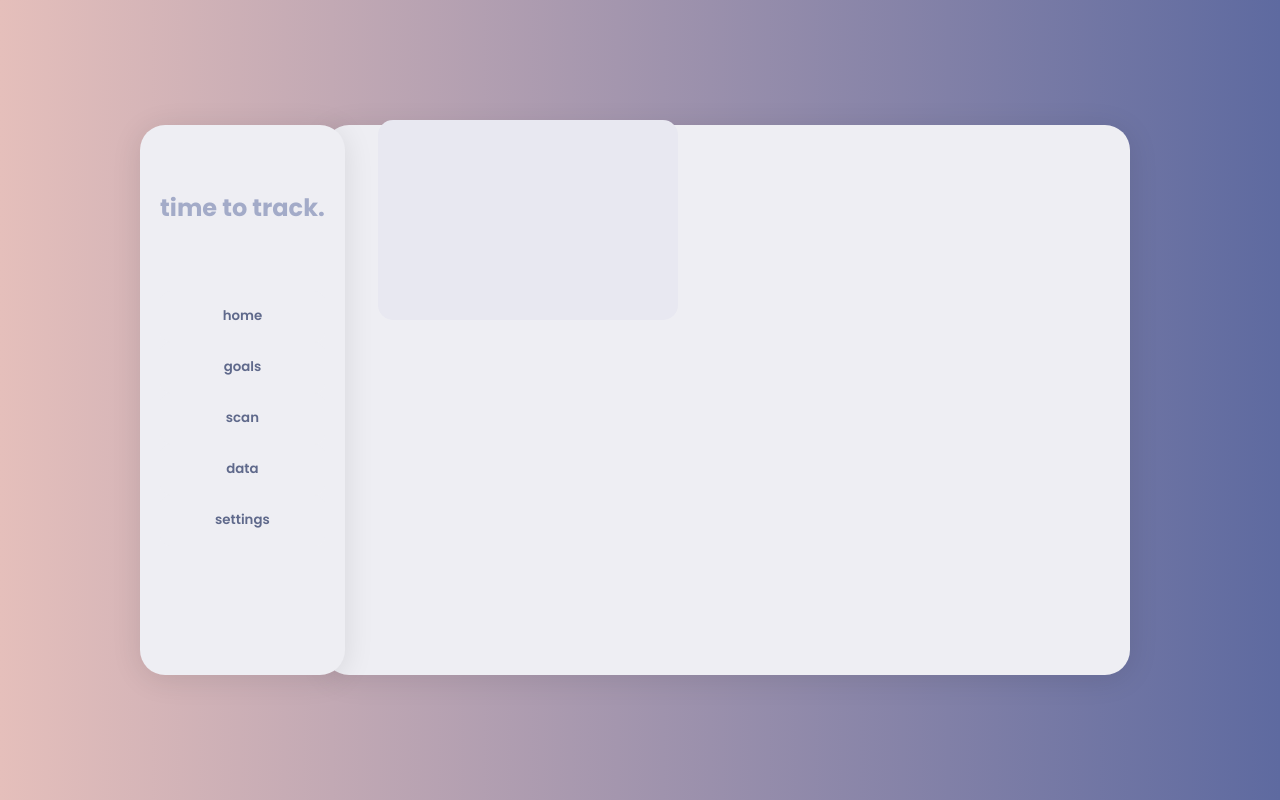
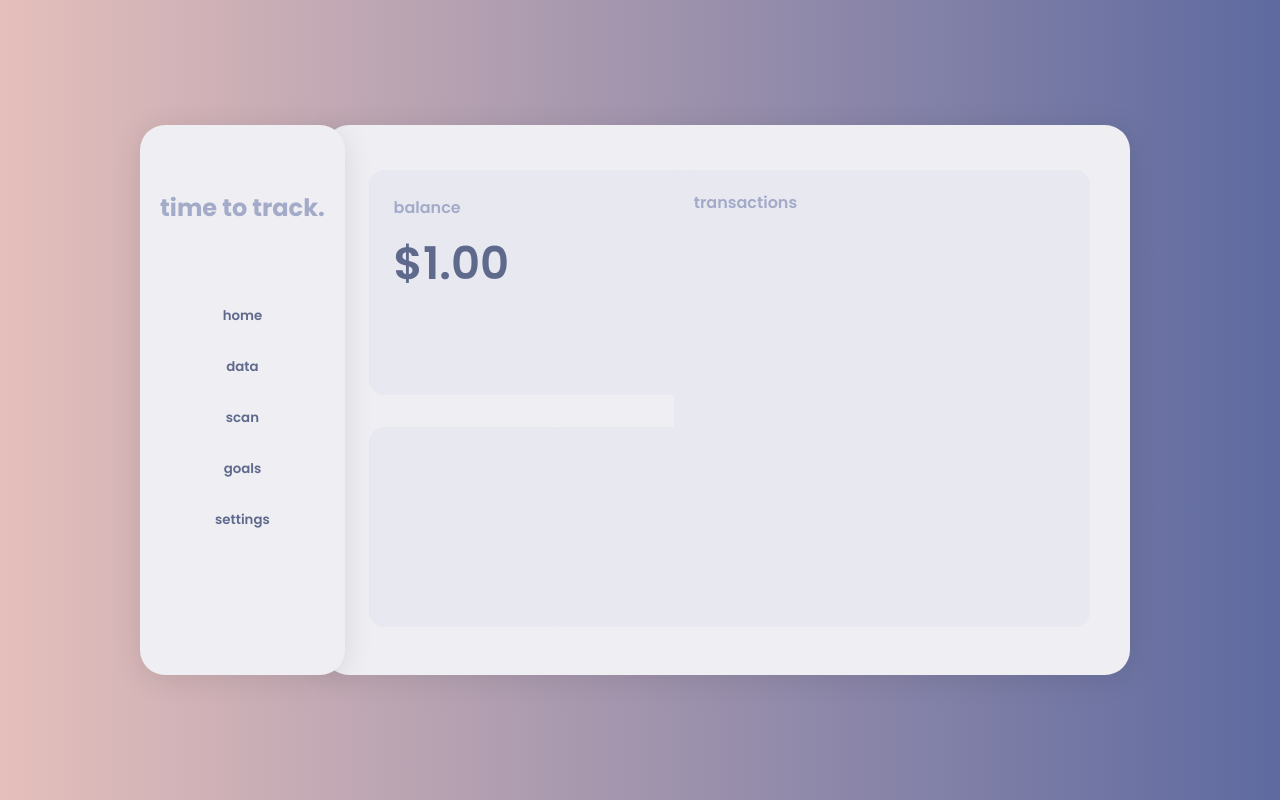
Before and after one commit to ethneau/budgeting-app, a plain HTML site: page index.html in a window 1280 px wide. Drawn offline with nearby package versions, Linux system fonts and the light colour scheme.

Commit message:
edited main layout and balance

```diff
--- a/app.js
+++ b/app.js
@@ -1,3 +1,14 @@
+let bal = 1.0;
 function changeColor(element, color) {
   element.style.backgroundColor = color;
 }
+function updateElement() {
+  var newValue = bal;
+  newValue = bal.toFixed(2);
+  document.getElementById("bal").innerHTML = "$" + newValue;
+}
+
+// Call the function when the page loads
+window.onload = function () {
+  updateElement();
+};
--- a/index.html
+++ b/index.html
@@ -9,18 +9,25 @@
 </head>
 <body>
     <div class="main">
+        <div class="balance">
+            <p class="header">balance</p>
+            <div class="text" id="bal">0</div>
+        </div>
+        <div class="transactions">
+            <p class="header">transactions</p>
+        </div>
+        <div class="income"></div>
+        <div class="spending"></div>
     </div>
     <div class="container">
         <p class="header">time to track.</p>
         <button onmouseenter="changeColor(this,'#dcdfe9')" onmouseleave="changeColor(this, '#eeeef3')">home</button>
+        <button onmouseenter="changeColor(this,'#dcdfe9')" onmouseleave="changeColor(this, '#eeeef3')">data</button>
+        <button onmouseenter="changeColor(this,'#dcdfe9')" onmouseleave="changeColor(this, '#eeeef3')">scan</button>
         <button onmouseenter="changeColor(this,'#dcdfe9')" onmouseleave="changeColor(this, '#eeeef3')">goals</button>
-        <button onmouseenter="changeColor(this,'#dcdfe9')" onmouseleave="changeColor(this, '#eeeef3')">scan</button>
-        <button onmouseenter="changeColor(this,'#dcdfe9')" onmouseleave="changeColor(this, '#eeeef3')">data</button>
         <button onmouseenter="changeColor(this,'#dcdfe9')" onmouseleave="changeColor(this, '#eeeef3')">settings</button>
     </div>
-    <div class="balance">
 
-    </div>
     <script src="app.js"></script>
 </body>
 </html>
--- a/style.css
+++ b/style.css
@@ -50,17 +50,6 @@ body{
     color: #a3abc8;
     margin-bottom: 40%;
 }
-.main{
-    width: 63%;
-    background: #eeeef3;
-    padding: 40px;
-    height: 550px;
-    border-radius: 25px;
-    box-shadow: 0 4px 30px rgba(0,0,0,0.1);
-    position: absolute;
-    right: 150px;
-
-}
 .container button{
     border-width: 0;
     border-radius: 10px;
@@ -71,13 +60,61 @@ body{
     background: #eeeef3;
     color: #5f698b;
 }
-.balance{
-    top: 15%;
-    left: 29.5%;
-    padding: 20px;
-    width: 300px;
-    height: 200px;
+.main{
+    width: 63%;
+    background: #eeeef3;
+    padding: 45px;
+    height: 550px;
+    border-radius: 25px;
+    box-shadow: 0 4px 30px rgba(0,0,0,0.1);
+    position: absolute;
+    right: 150px;
+
+}
+.main .balance{
+    padding: 25px;
+    width: 430px;
+    height: 225px;
     position: absolute;
     background: #e8e8f1;
     border-radius: 15px;
 }
+.main .transactions{
+    padding: 20px;
+    width: 416px;
+    height: 83%;
+    right: 5%;
+    position: absolute;
+    background: #e8e8f1;
+    border-radius: 15px;
+}
+.main .income{
+    padding: 25px;
+    width: 200px;
+    height: 200px;
+    bottom: 8.7%;
+    position: absolute;
+    background: #e8e8f1;
+    border-radius: 15px;
+}
+.main .spending{
+    padding: 25px;
+    width: 200px;
+    height: 200px;
+    bottom: 8.7%;
+    left: 28%;
+    position: absolute;
+    background: #e8e8f1;
+    border-radius: 15px;
+}
+.main .header{
+    color:#a3abc8;
+    font-weight: 600;
+    margin-bottom: 10px;
+}
+.main .text{
+    color: #5f698b;
+    font-weight: 600;
+    font-size: 45px;
+    text-align: justify;
+}
```
